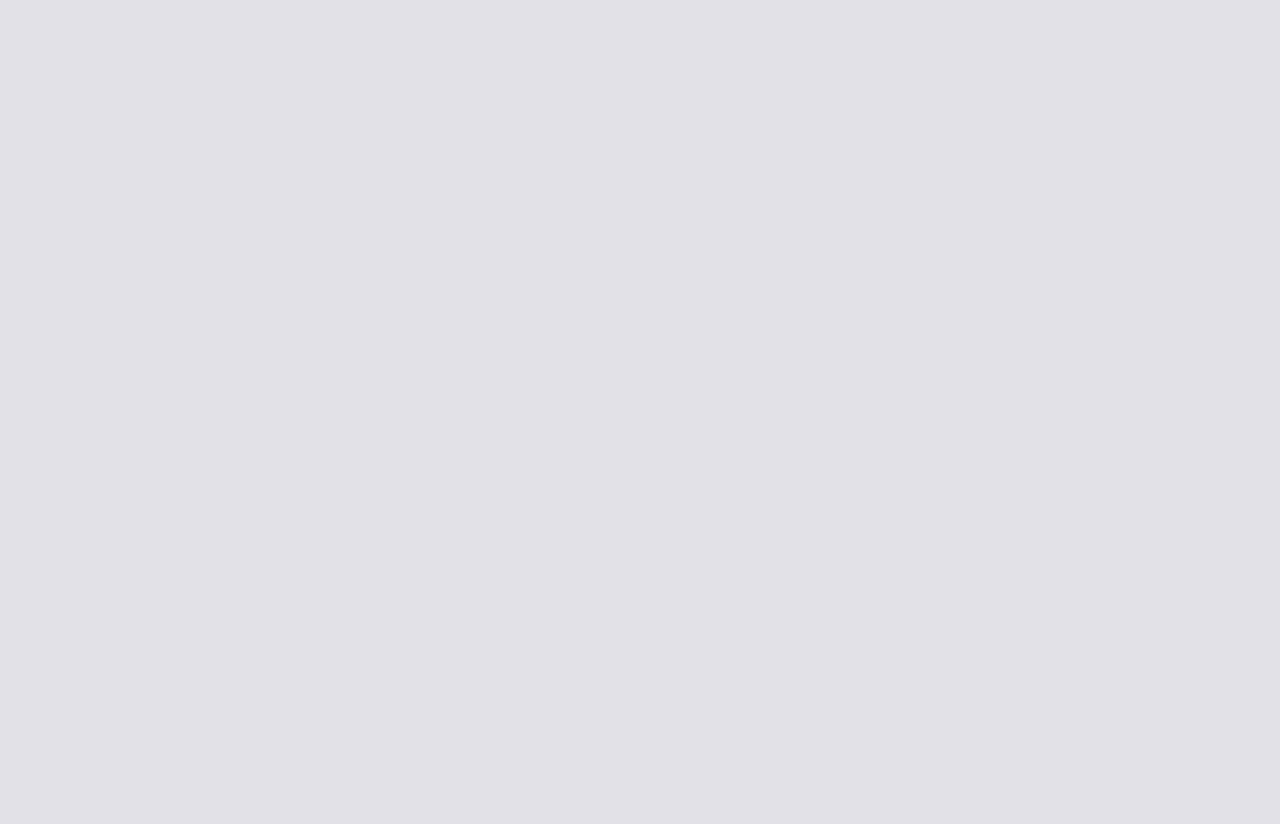
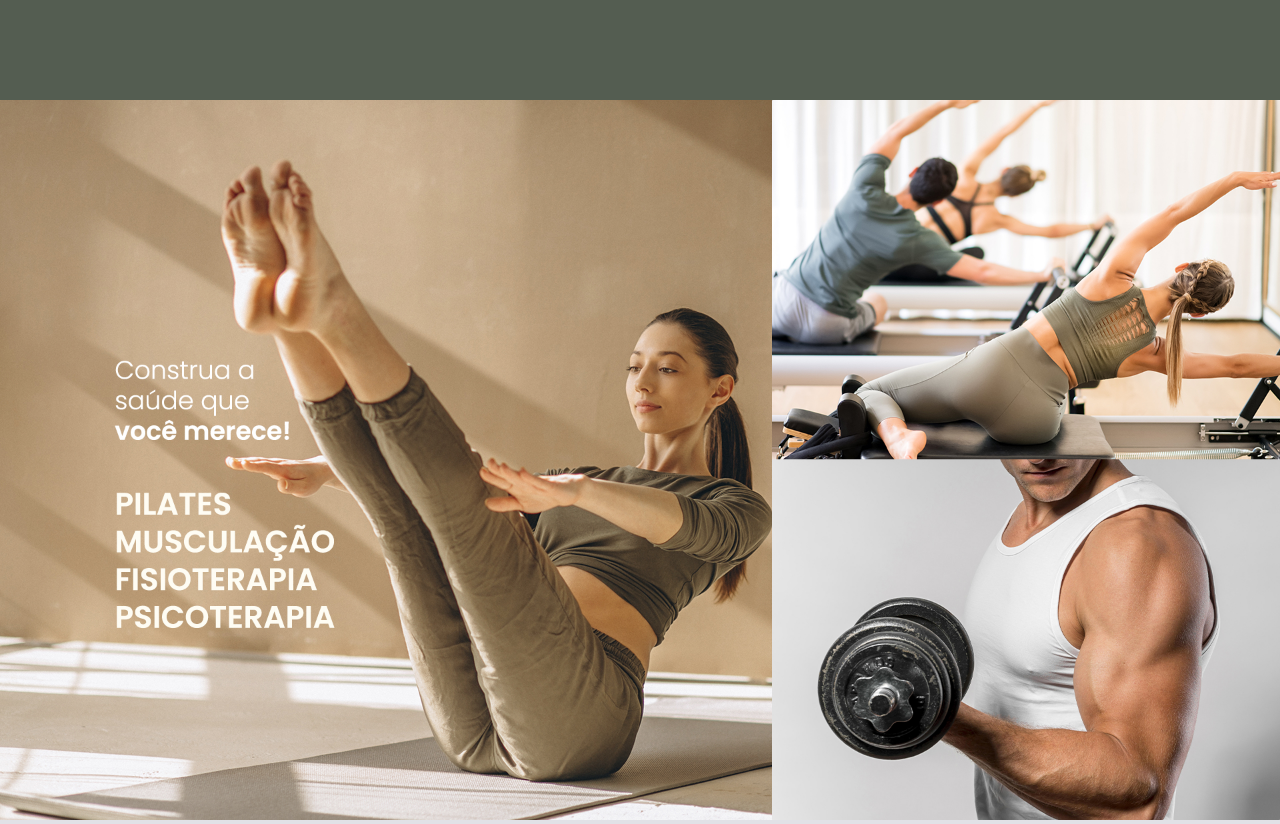
Before and after one commit to filemomheck/Forma-e-Fisio, a React (Vite) app: page / in a window 1280 px wide. Before the commit the page ends 800 px from the top, so only its background shows below. Built offline with nearby package versions, Linux system fonts and the light colour scheme.

Commit message:
Create Components: Header, Banner.

```diff
--- a/src/App.tsx
+++ b/src/App.tsx
@@ -1,11 +1,20 @@
 import { ThemeProvider } from "styled-components";
 import { GlobalStyle } from "./styles/global";
 import { defaultTheme } from "./styles/themes/DefaultTheme";
+import { Banner } from "./Components/Banner";
+
+import bannerHome from "./assets/banners/bannerHome.jpg";
+import { Header } from "./Components/Header";
 
 export function App() {
   return (
     <ThemeProvider theme={defaultTheme}>
       <GlobalStyle />
+      <Header />
+      <Banner
+        src={bannerHome}
+        alt="Colagem de três imagens relacionadas à saúde física e exercícios, apresentando uma pessoa fazendo Pilates, uma aula em grupo com máquinas de Pilates e outra pessoa levantando pesos; com texto promovendo serviços de saúde, incluindo Pilates, musculação, fisioterapia e psicoterapia."
+      />
     </ThemeProvider>
   );
 }
--- /dev/null
+++ b/src/Components/Banner/index.tsx
@@ -0,0 +1,14 @@
+import { BannerContainer } from "./style";
+
+interface BannerProps {
+  src: string;
+  alt?: string;
+}
+
+export function Banner({ src, alt }: BannerProps) {
+  return (
+    <BannerContainer>
+      <img src={src} alt={alt} />
+    </BannerContainer>
+  );
+}
--- /dev/null
+++ b/src/Components/Banner/style.ts
@@ -0,0 +1,9 @@
+import styled from "styled-components";
+
+export const BannerContainer = styled.div`
+  img {
+    width: 100%;
+    height: auto;
+    object-fit: cover;
+  }
+`;
--- /dev/null
+++ b/src/Components/Header/index.tsx
@@ -0,0 +1,5 @@
+import { HeaderContainer } from "./style";
+
+export function Header() {
+  return <HeaderContainer></HeaderContainer>;
+}
--- /dev/null
+++ b/src/Components/Header/style.ts
@@ -0,0 +1,6 @@
+import styled from "styled-components";
+
+export const HeaderContainer = styled.header`
+  height: 100px;
+  background-color: ${(props) => props.theme["first-color"]};
+`;
```
